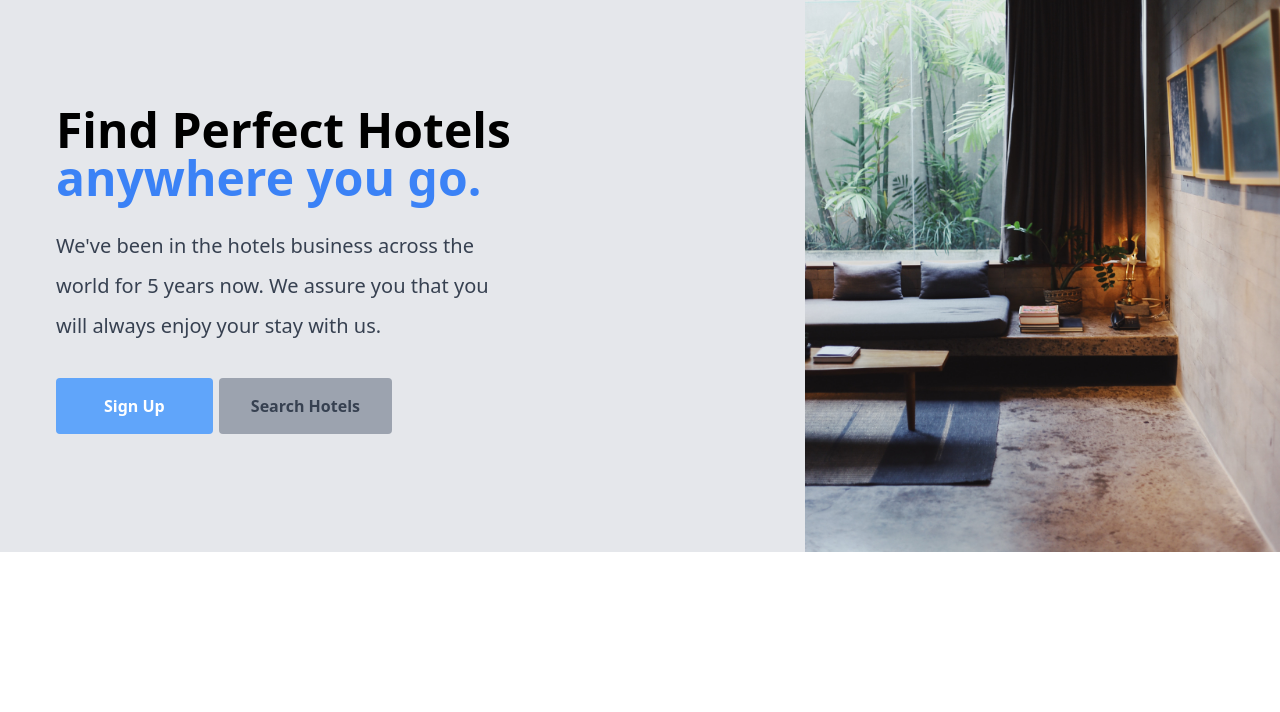
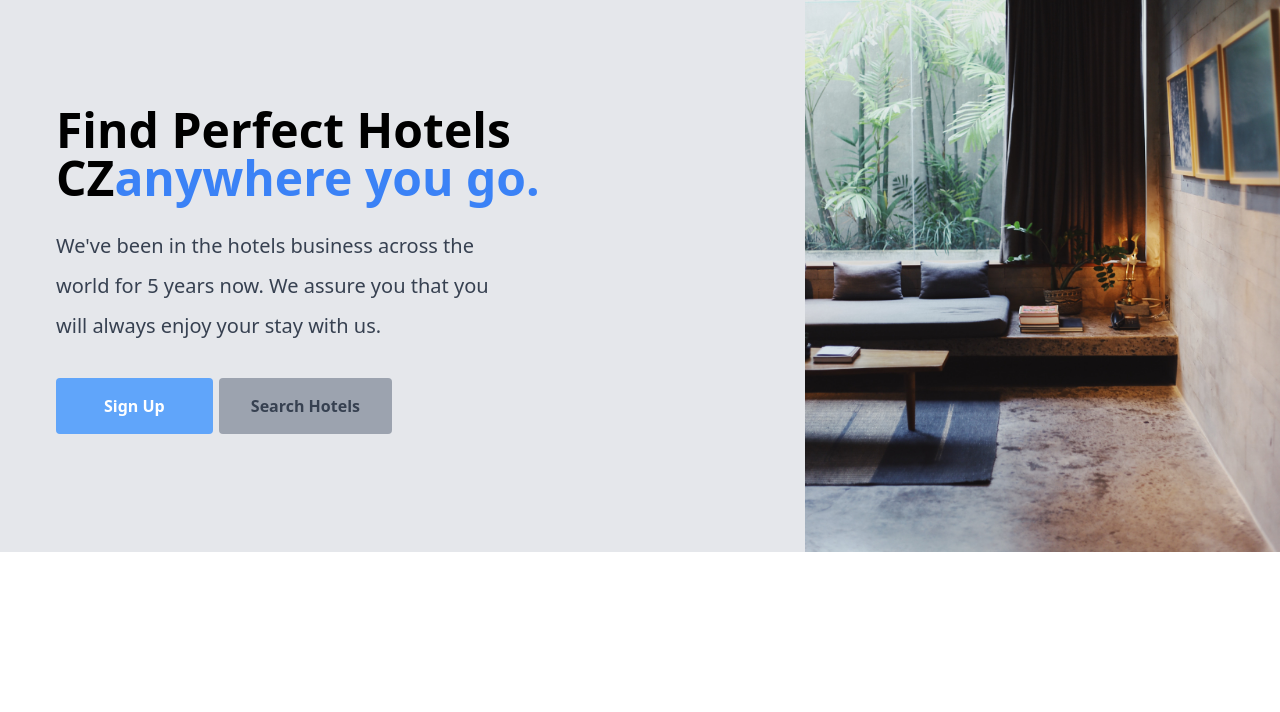
Before and after one commit to zaizo01/Hotel-Page-Example, a plain HTML site: page index.html in a window 1280 px wide. Shown: the part 88-800 px from the top of the page. Drawn offline with nearby package versions, Linux system fonts and the light colour scheme.

Commit message:
first change

```diff
--- a/index.html
+++ b/index.html
@@ -25,7 +25,7 @@
                 </header>
 
                 <article class="max-w-lg flex flex-col mt-32 ml-6">
-                    <p class="text-5xl font-extrabold leading-none">Find Perfect Hotels <span class="text-blue-500">anywhere you go.</span></p>
+                    <p class="text-5xl font-extrabold leading-none">Find Perfect Hotels CZ<span class="text-blue-500">anywhere you go.</span></p>
                     <p class="text-xl pt-6 text-gray-700 leading-loose max-w-md">
                         We've been in the hotels business across the world for 5 years now. We assure you that you will always enjoy your stay with us.
                     </p>
```
